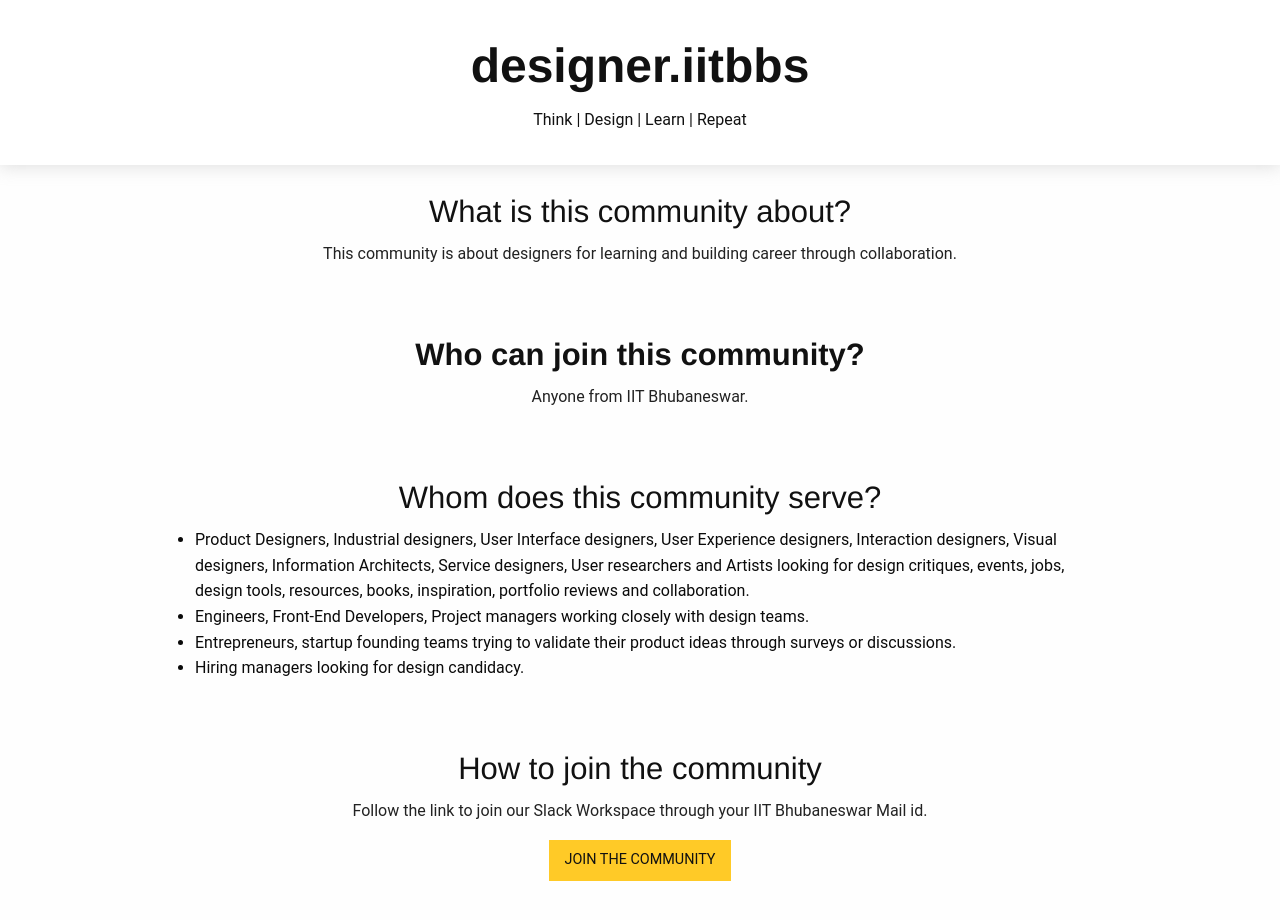
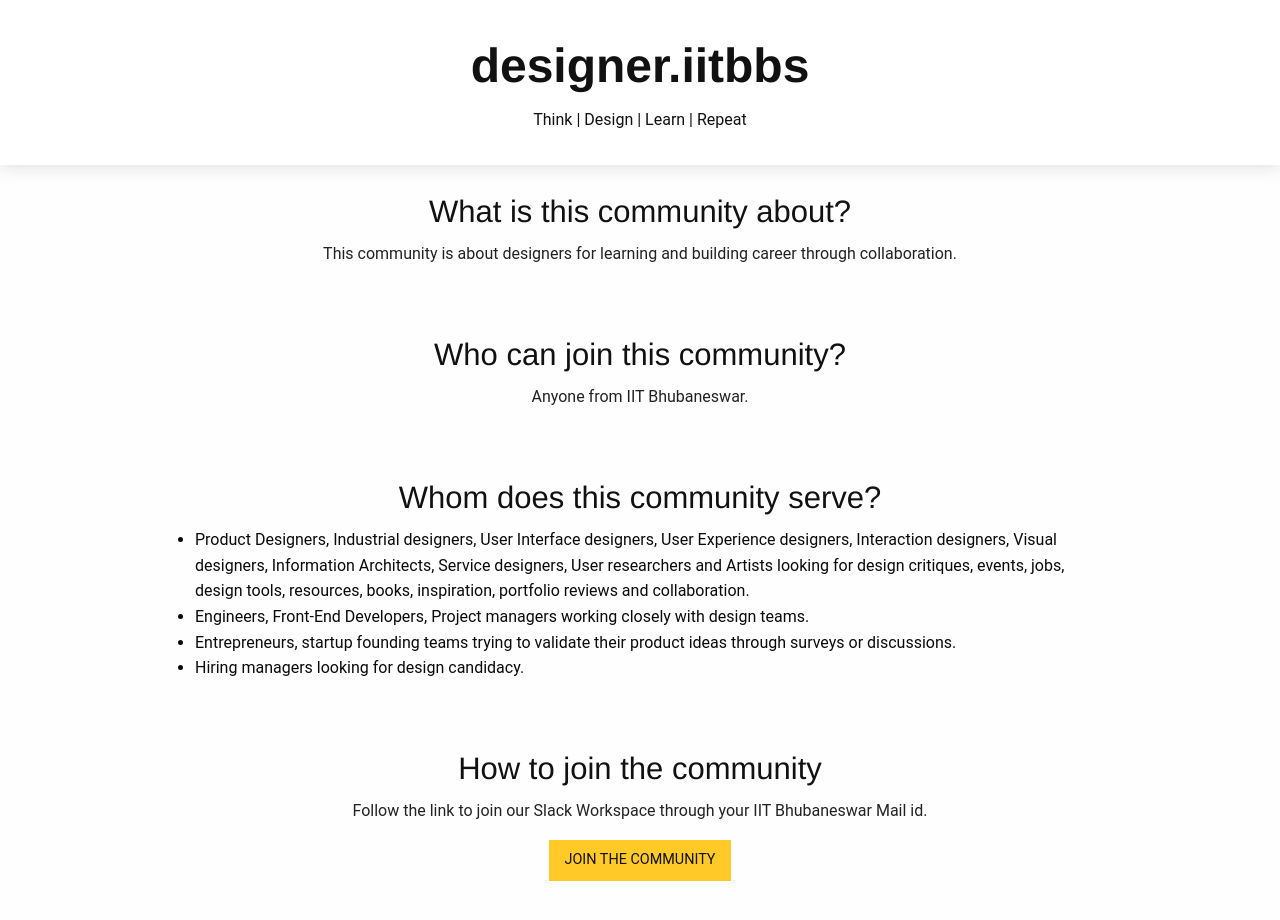
Before and after one commit to designeriitbbs/designeriitbbs.github.io, a plain HTML site: page index.html in a window 1280 px wide. Drawn offline with Linux system fonts and the light colour scheme.

Commit message:
Update index.html

```diff
--- a/index.html
+++ b/index.html
@@ -31,7 +31,7 @@
 			</div>
 			<div class="large-up-12 cell">
 				<div class="row column text-center">
-					<h3><strong>Who can join this community?</strong></h3>
+					<h3>Who can join this community?</h3>
 					<p>Anyone from IIT Bhubaneswar.</p>
 				</div>
 
```
